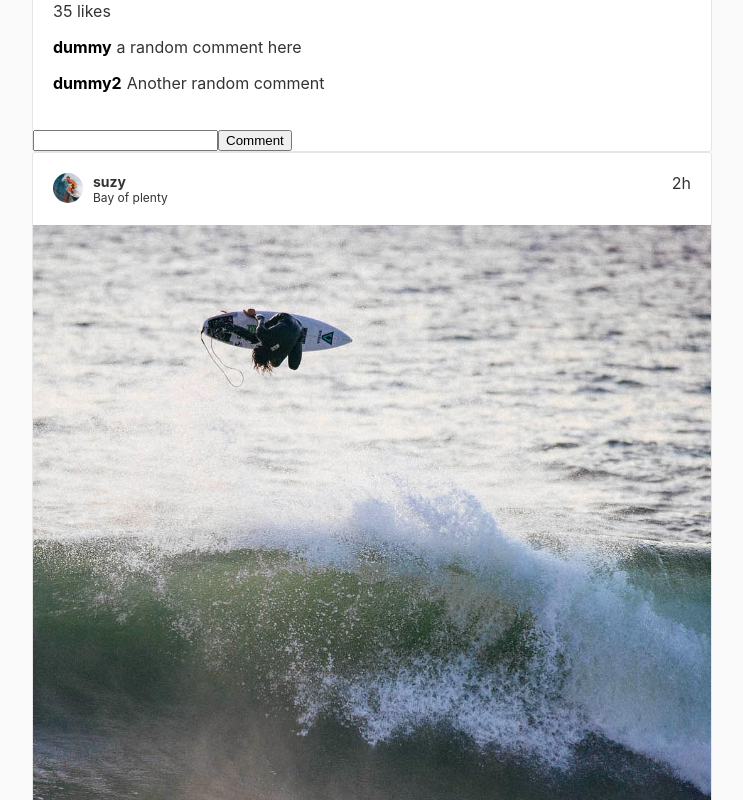
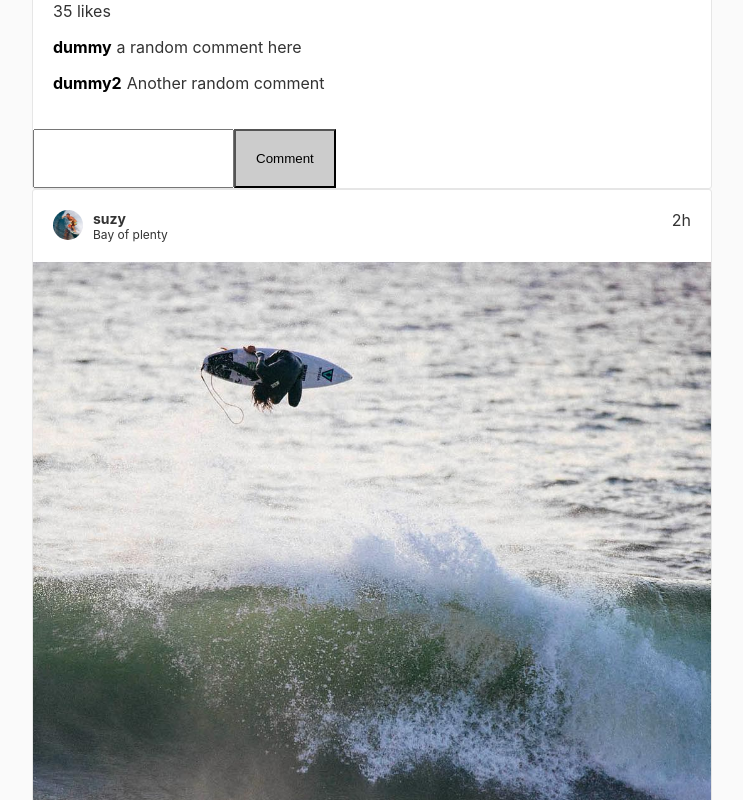
Before and after one commit to felipeskroski-zz/react-feed, a React (Create React App) app: page / in a window 1280 px wide. Shown: the part 980-1780 px from the top of the page, without its empty margins (268-1011 px from the left). Built offline with nearby package versions, Linux system fonts and the light colour scheme.

Commit message:
fix: created comment form

```diff
--- a/src/components/FeedItem.js
+++ b/src/components/FeedItem.js
@@ -1,6 +1,7 @@
 import React, { Component } from 'react';
 import styled from 'styled-components';
 import FeedItemHeader from './FeedItemHeader';
+import FeedItemForm from './FeedItemForm';
 import Comment from './Comment';
 
 
@@ -22,23 +23,18 @@ const Comments = styled.section`
 class FeedItem extends Component {
   constructor(props) {
     super(props);
-    this.handleChange = this.handleChange.bind(this);
     this.addComment = this.addComment.bind(this);
     this.state = {
       comments: this.props.obj.comments,
-      comment: '',
     };
 
   }
-  handleChange(event) {
-    this.setState({comment: event.target.value});
-  }
-  addComment(){
+  addComment(comment){
     const comments = this.state.comments
     comments.push({
       author: this.props.user.name,
       authorId: this.props.user.id,
-      body: this.state.comment,
+      body: comment,
     })
     this.setState({comments: comments})
     this.render();
@@ -66,10 +62,7 @@ class FeedItem extends Component {
             )
           })}
         </Comments>
-        <div>
-          <input type="text" name="comment" onChange={this.handleChange} />
-          <button onClick={this.addComment}>Comment</button>
-        </div>
+        <FeedItemForm onSubmit={this.addComment} />
       </Feed>
     );
   }
--- /dev/null
+++ b/src/components/FeedItemForm.js
@@ -0,0 +1,47 @@
+import React, { Component } from 'react';
+import styled from 'styled-components';
+
+
+const Form = styled.div`
+  display: flex;
+`
+const Field = styled.input`
+  padding: 10px;
+
+`
+const Button = styled.button`
+  flex-direction: column;
+  display: flex;
+  justify-content: center;
+  align-items: center;
+  padding: 20px;
+  background: #ccc;
+`
+
+class FeedItemForm extends Component {
+  constructor(props) {
+    super(props);
+    this.handleChange = this.handleChange.bind(this);
+    this.addComment = this.addComment.bind(this);
+    this.state = {
+      comment: '',
+      like: false,
+    };
+  }
+  handleChange(event) {
+    this.setState({comment: event.target.value});
+  }
+  addComment(){
+    this.props.onSubmit(this.state.comment)
+  }
+  render() {
+    return (
+      <Form>
+        <Field type="text" name="comment" onChange={this.handleChange} />
+        <Button onClick={this.addComment}>Comment</Button>
+      </Form>
+    );
+  }
+}
+
+export default FeedItemForm;
```
